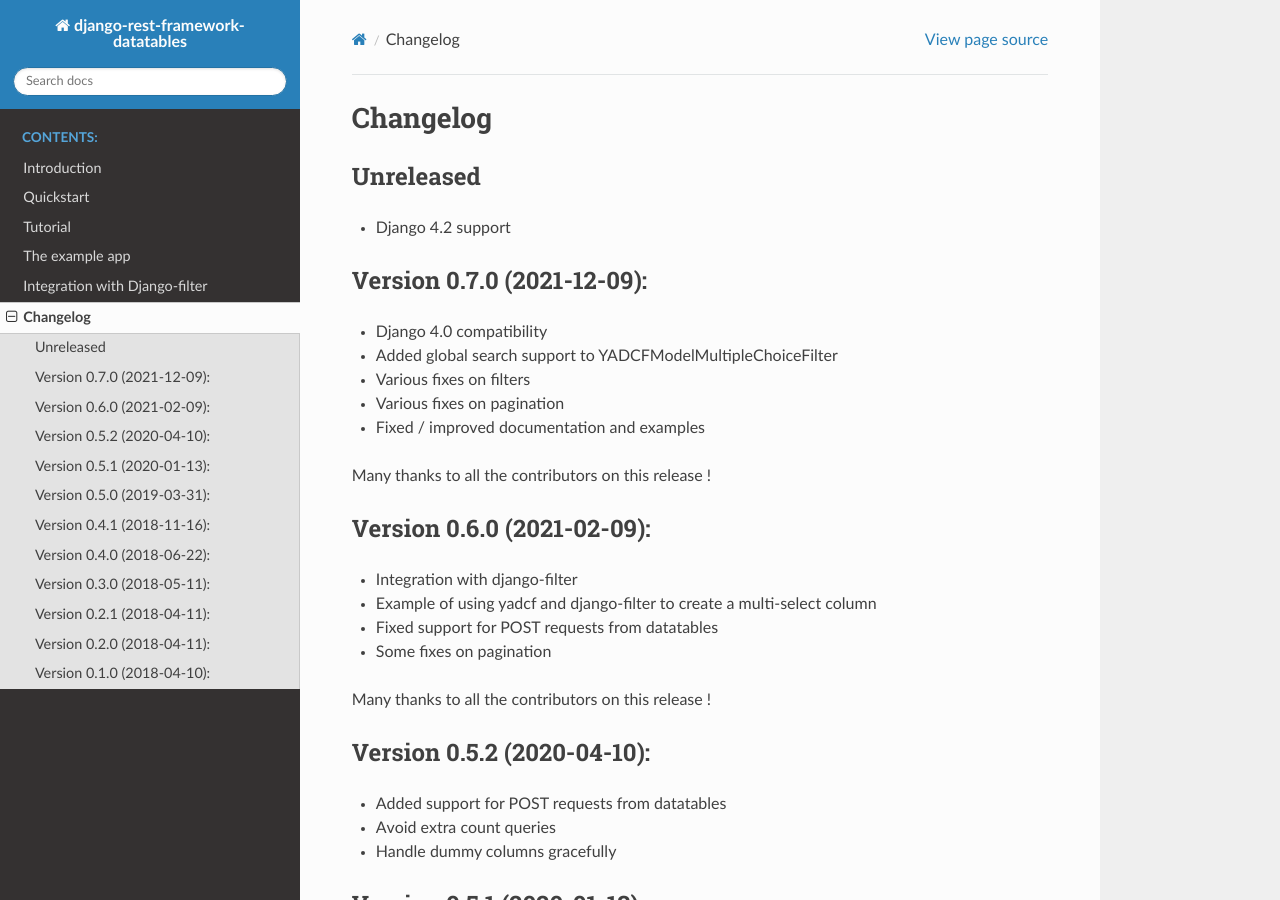
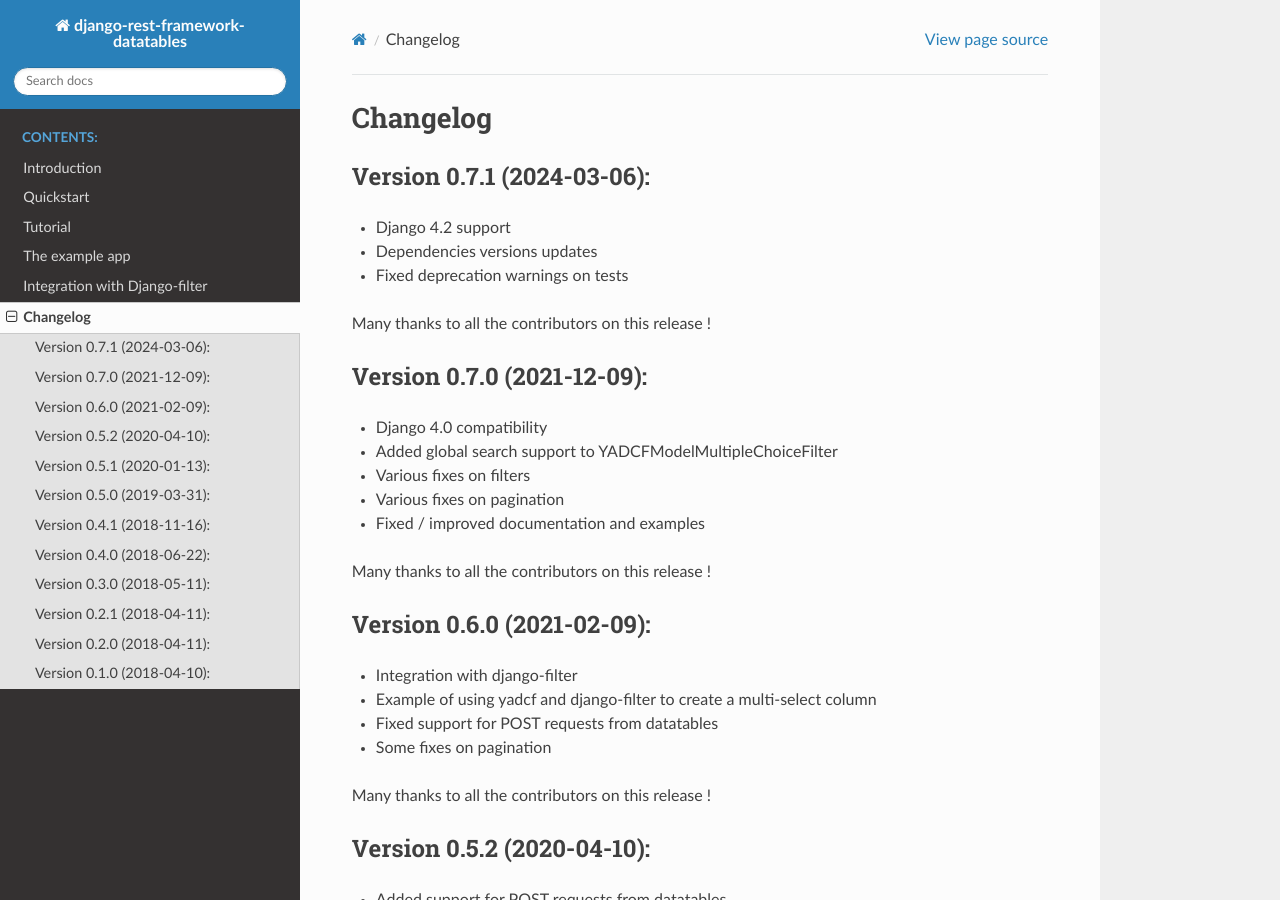
Before and after one commit to izimobil/django-rest-framework-datatables, a Sphinx documentation site: the page built from docs/changelog.rst, in a window 1280 px wide and 900 px high. Built offline with Sphinx 7.4.7 and the Read the Docs theme 2.0.0, drawn with Linux system fonts in a browser that asks for light colours.

Commit message:
Version 0.7.1

```diff
--- a/docs/changelog.rst
+++ b/docs/changelog.rst
@@ -1,10 +1,14 @@
 Changelog
 =========
 
-Unreleased
+Version 0.7.1 (2024-03-06):
 ---------------------------
 
 - Django 4.2 support
+- Dependencies versions updates
+- Fixed deprecation warnings on tests
+
+Many thanks to all the contributors on this release !
 
 Version 0.7.0 (2021-12-09):
 ---------------------------
--- a/rest_framework_datatables/__init__.py
+++ b/rest_framework_datatables/__init__.py
@@ -1 +1 @@
-__version__ = '0.7.0'
+__version__ = '0.7.1'
```
